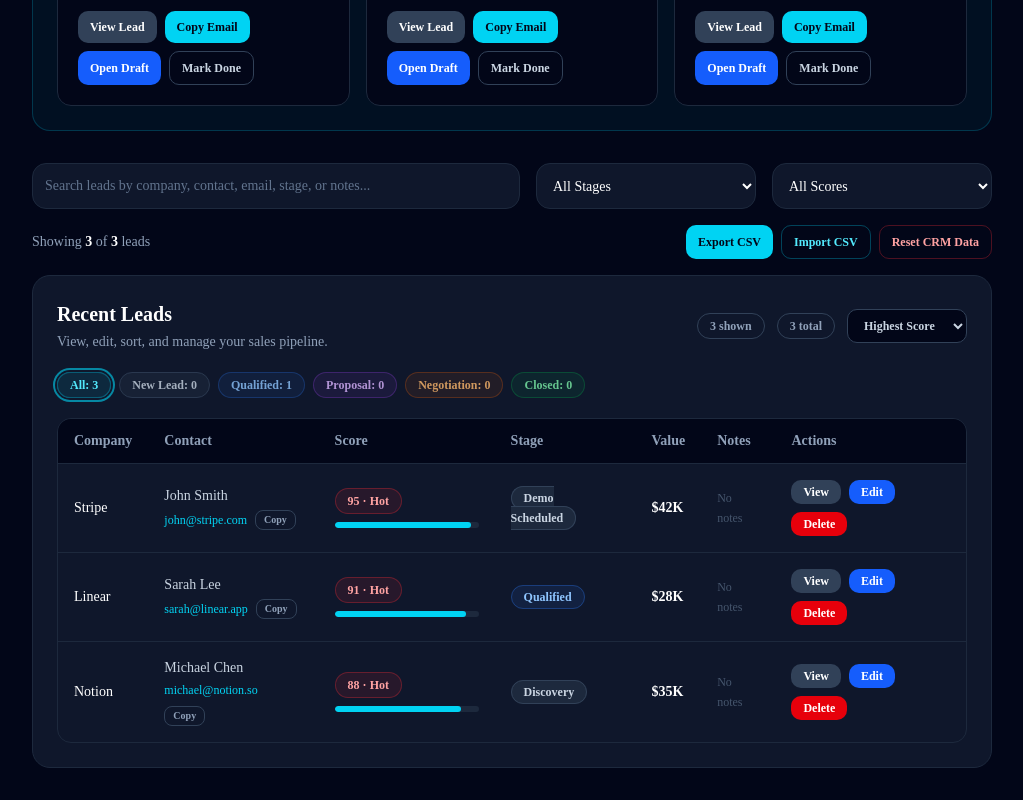
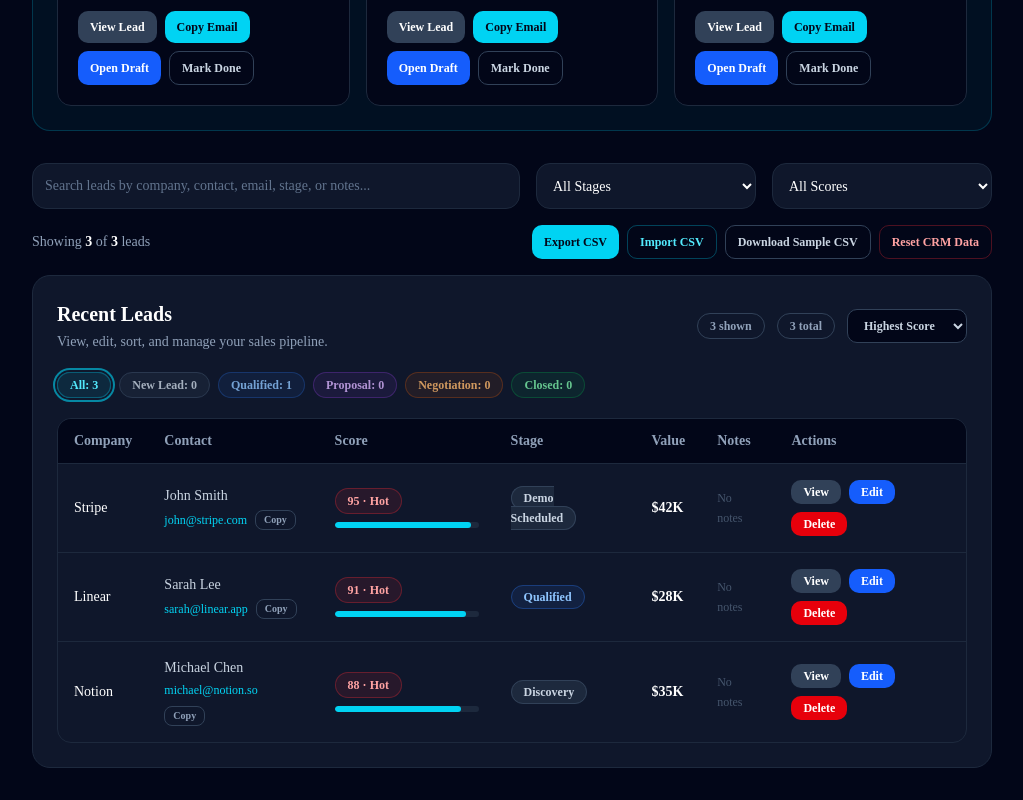
Before and after one commit to Asad97531/revenueos-ai, a Next.js app: page /dashboard in a window 1280 px wide. Shown: the part 1331-2131 px from the top of the page, without its empty margins (256-1279 px from the left). Built offline with nearby package versions, Linux system fonts and the light colour scheme.

Commit message:
Add sample CSV download button

```diff
--- a/components/leads/LeadsClient.tsx
+++ b/components/leads/LeadsClient.tsx
@@ -1118,6 +1118,14 @@
               />
             </label>
 
+            <a
+              href="/sample-leads.csv"
+              download
+              className="rounded-lg border border-slate-700 px-3 py-2 text-xs font-semibold text-slate-300 hover:bg-slate-800"
+            >
+              Download Sample CSV
+            </a>
+
             <button
               onClick={resetCrmData}
               className="rounded-lg border border-red-500/30 px-3 py-2 text-xs font-semibold text-red-300 hover:bg-red-500/10"
```
